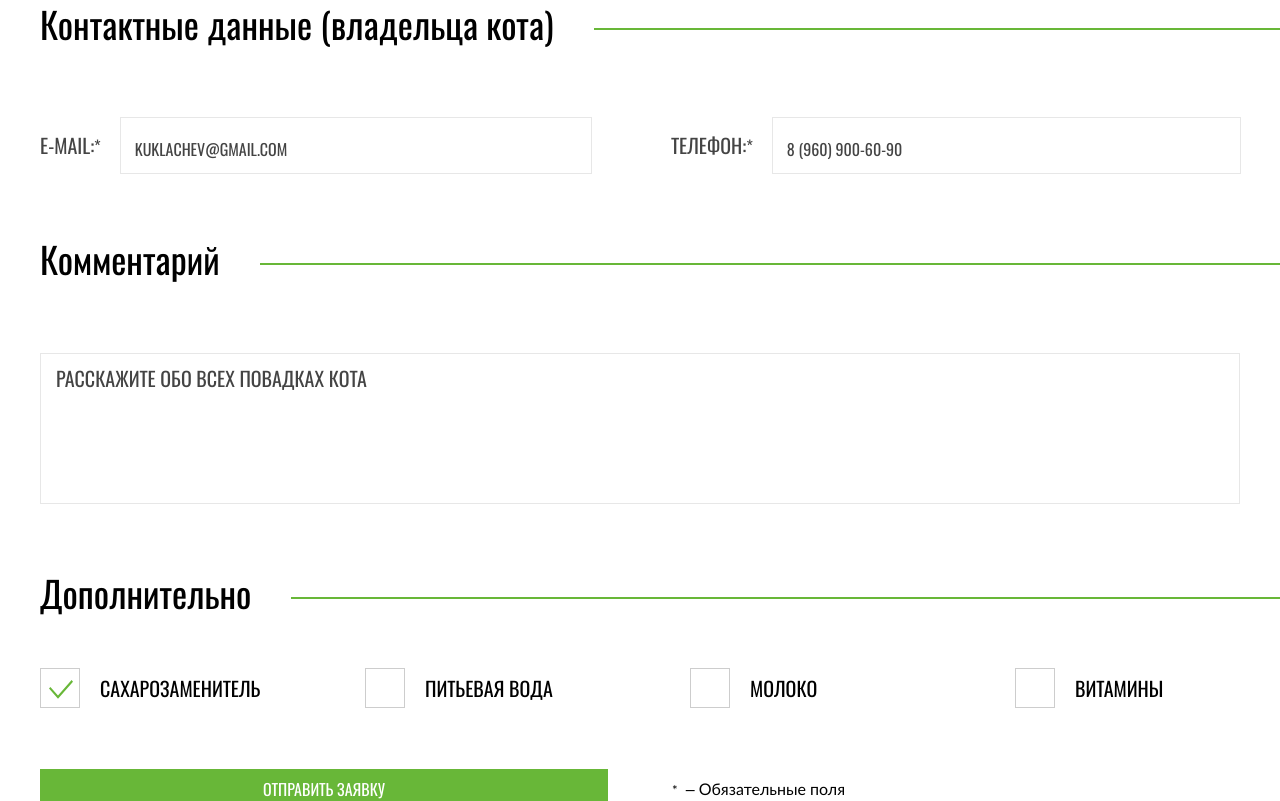
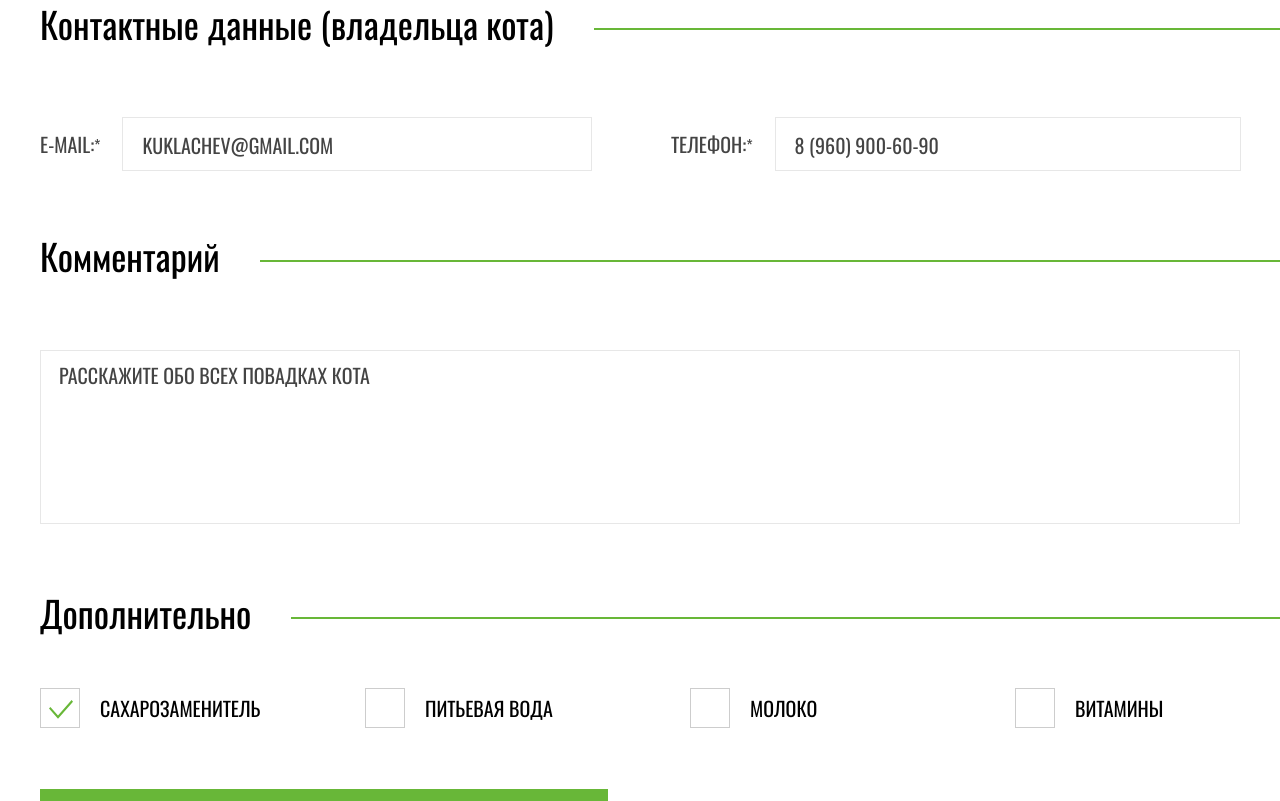
Before and after one commit to htmlacademy-adaptive/2043509-cat-energy-27, a website: page source/form.html in a window 1280 px wide. Shown: the part 720-1521 px from the top of the page. Drawn offline with nearby package versions, Linux system fonts and the light colour scheme; files that its build step writes are made by us from their sources; files whose address does not match are found by name.

Commit message:
Проверка ПП страницы формы планшетной версии

```diff
--- a/source/sass/blocks/program-selection.scss
+++ b/source/sass/blocks/program-selection.scss
@@ -16,10 +16,10 @@
   @include bootstrap.tablet {
     font-size: 60px;
     line-height: 60px;
-    margin: 64px auto 54px 0;
+    margin: 54px auto 54px 0;
   }
 
-  @include bootstrap.tablet {
+  @include bootstrap.desktop {
     margin-bottom: 56px;
     margin-top: 73px;
   }
@@ -80,6 +80,7 @@
 
     @include bootstrap.tablet {
       border: none;
+      margin-bottom: 49px;
     }
 
     @include bootstrap.desktop {
@@ -97,6 +98,7 @@
 
     @include bootstrap.tablet {
       border: none;
+      margin-bottom: 55px;
     }
 
     @include bootstrap.desktop {
@@ -121,7 +123,7 @@
     margin-bottom: 19px;
 
     @include bootstrap.tablet {
-      margin-bottom: 65px;
+      margin-bottom: 61px;
     }
 
     @include bootstrap.desktop {
@@ -146,12 +148,16 @@
   margin-right: 13px;
 
   @include bootstrap.tablet {
-    margin-right: 20px;
+    margin-right: 23px;
   }
 }
 
 .program-selection__field--cat-owner .program-selection__input {
   padding: 14px 14px 11px 14px;
+
+  @include bootstrap.tablet {
+    padding: 12px 19px 10px 19px;
+  }
 }
 
 .program-selection__field--cat-owner .program-selection__contacts-wrapper {
@@ -416,6 +422,11 @@
     text-transform: uppercase;
     color: #444444;
     opacity: 1;
+
+    @include bootstrap.tablet {
+      font-size: 20px;
+      line-height: 30px;
+    }
   }
 
   &:hover {
@@ -445,12 +456,21 @@
 
 .program-selection__label-required {
   margin-top: 1px;
+  font-size: 14px;
+
+  @include bootstrap.tablet {
+    font-size: 16px;
+  }
 }
 
 .program-selection__input-img {
   position: absolute;
   right: 15px;
   stroke: #222222;
+
+  @include bootstrap.tablet {
+    right: 17px;
+  }
 }
 
 
@@ -492,6 +512,11 @@
   line-height: 18px;
   text-transform: uppercase;
   color: #444444;
+
+  @include bootstrap.tablet {
+    padding-left: 18px;
+    padding-bottom: 37px;
+  }
 
   &::placeholder {
     font-family: bootstrap.$font-oswald;
@@ -536,6 +561,10 @@
     margin-bottom: 0;
     margin-right: 64px;
     max-width: 282px;
+    font-size: 20px;
+    line-height: 30px;
+    padding-top: 11px;
+    padding-bottom: 11px;
   }
 
   @include bootstrap.desktop {
@@ -553,5 +582,6 @@
 
   @include bootstrap.tablet {
     font-size: 16px;
+    margin-top: -5px;
   }
 }
```
